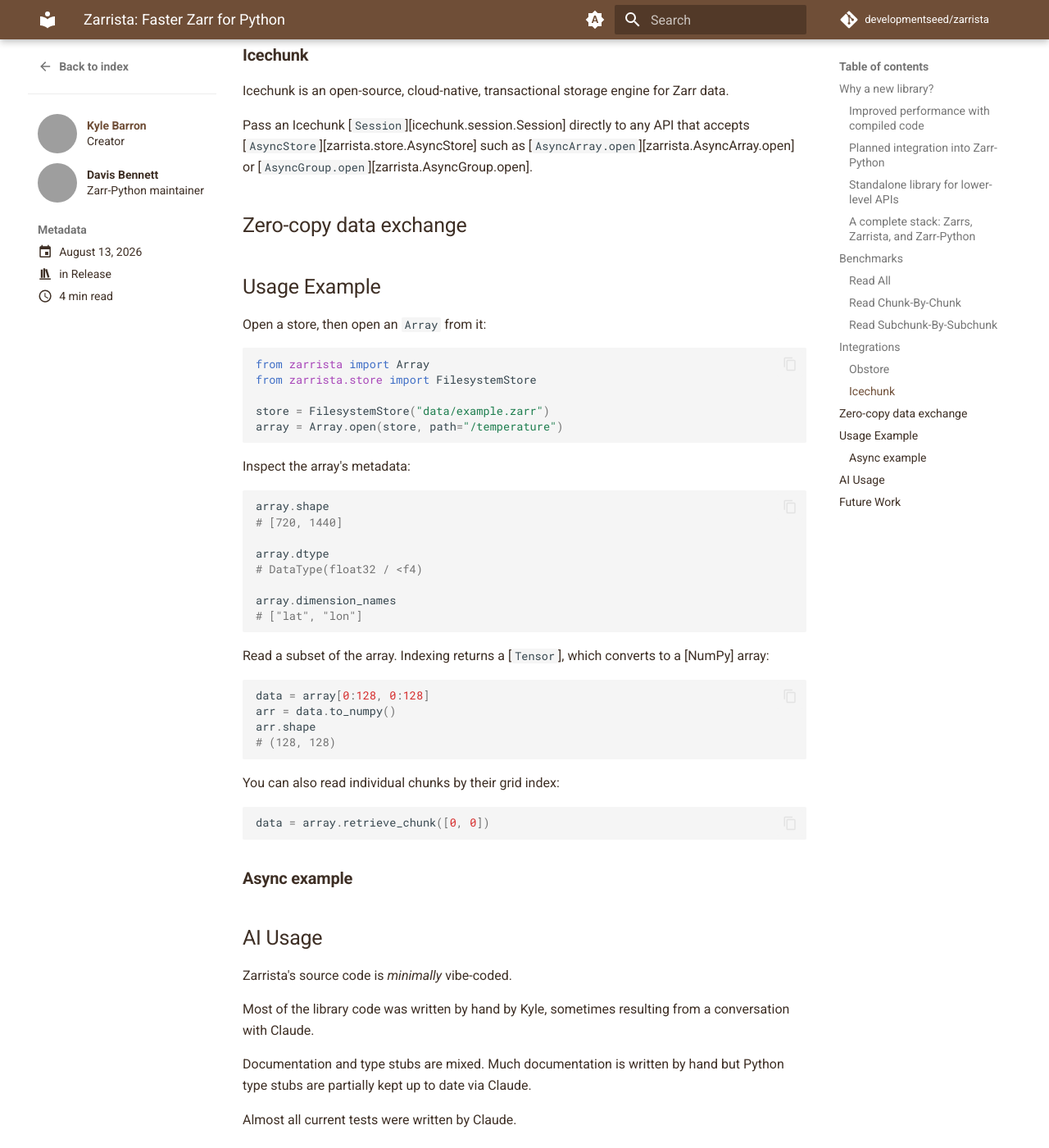
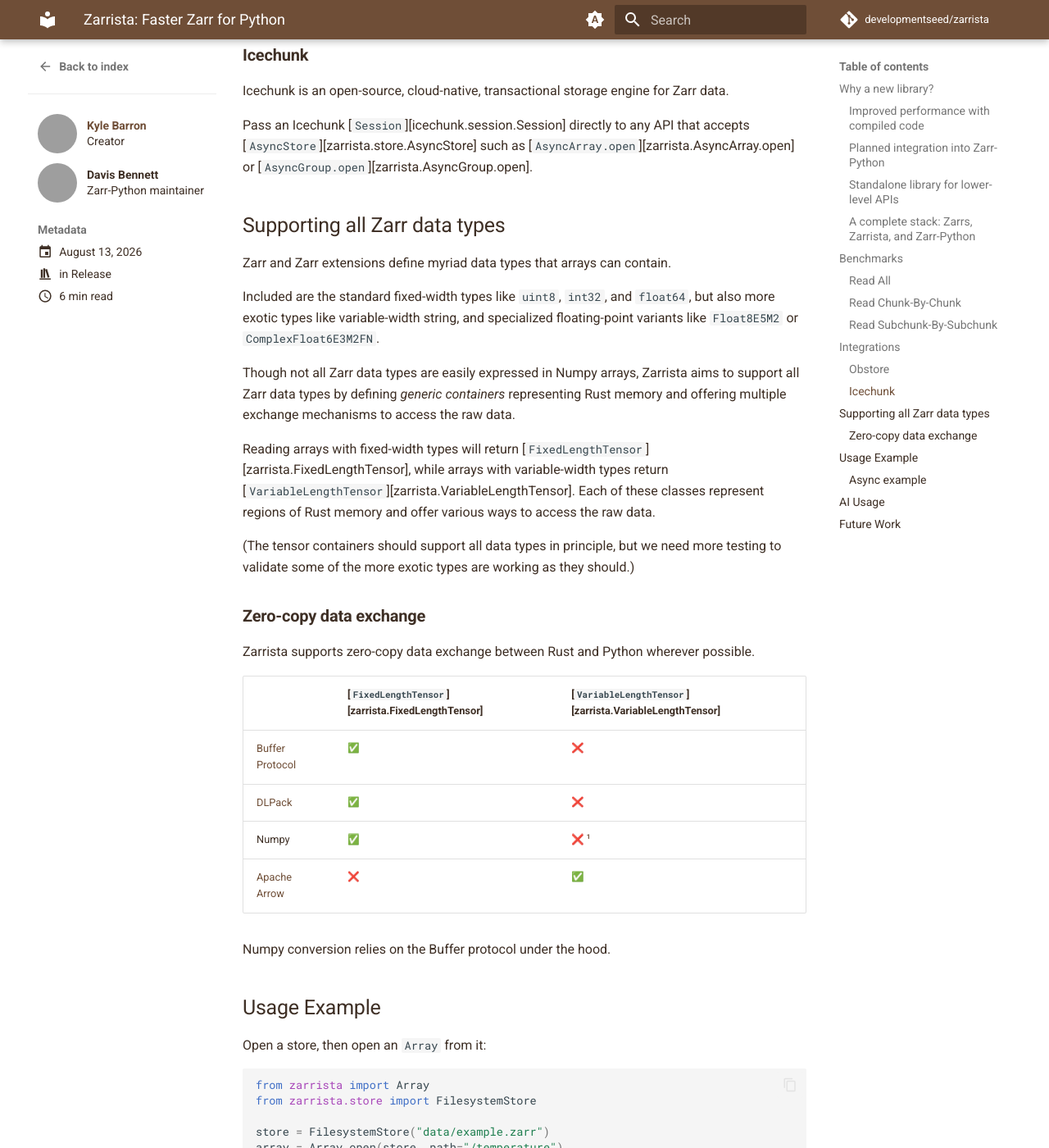
Before and after one commit to developmentseed/zarrista, an MkDocs documentation site: the page built from docs/blog/posts/announcing-zarrista.md, in a window 1280 px wide and 1400 px high, scrolled down 2728 px. Shown: the whole window at 82% size. Built offline with MkDocs 1.6.1 and Material for MkDocs 9.7.7, drawn with Linux system fonts in a browser that asks for light colours; emoji names are drawn with the system emoji font; comment, search, counter and statistics services are not loaded; the version menu is left out; some of the changed text lies outside the part shown; grey boxes are pictures that could not be loaded.

Commit message:
finished draft

````diff
--- a/docs/blog/posts/announcing-zarrista.md
+++ b/docs/blog/posts/announcing-zarrista.md
@@ -107,7 +107,37 @@
 
 Pass an Icechunk [`Session`][icechunk.session.Session] directly to any API that accepts [`AsyncStore`][zarrista.store.AsyncStore] such as [`AsyncArray.open`][zarrista.AsyncArray.open] or [`AsyncGroup.open`][zarrista.AsyncGroup.open].
 
-## Zero-copy data exchange
+## Supporting all Zarr data types
+
+Zarr and Zarr extensions define myriad data types that arrays can contain.
+
+Included are the standard fixed-width types like `uint8`, `int32`, and `float64`, but also more exotic types like variable-width string, and specialized floating-point variants like `Float8E5M2` or `ComplexFloat6E3M2FN`.
+
+Though not all Zarr data types are easily expressed in Numpy arrays, Zarrista aims to support all Zarr data types by defining _generic containers_ representing Rust memory and offering multiple exchange mechanisms to access the raw data.
+
+Reading arrays with fixed-width types will return [`FixedLengthTensor`][zarrista.FixedLengthTensor], while arrays with variable-width types return [`VariableLengthTensor`][zarrista.VariableLengthTensor]. Each of these classes represent regions of Rust memory and offer various ways to access the raw data.
+
+(The tensor containers should support all data types in principle, but we need more testing to validate some of the more exotic types are working as they should.)
+
+### Zero-copy data exchange
+
+Zarrista supports zero-copy data exchange between Rust and Python wherever possible.
+
+|                   | [`FixedLengthTensor`][zarrista.FixedLengthTensor] | [`VariableLengthTensor`][zarrista.VariableLengthTensor] |
+| ----------------- | ------------------------------------------------- | ------------------------------------------------------- |
+| [Buffer Protocol] | :white_check_mark:                                | :x:                                                     |
+| [DLPack]          | :white_check_mark:                                | :x:                                                     |
+| Numpy             | :white_check_mark:                                | :x: [^1]                                                |
+| [Apache Arrow]    | :x:                                               | :white_check_mark:                                      |
+
+Numpy conversion relies on the Buffer protocol under the hood.
+
+[Buffer Protocol]: https://docs.python.org/3/c-api/buffer.html
+[DLPack]: https://dmlc.github.io/dlpack/latest/
+[Apache Arrow]: https://arrow.apache.org/docs/format
+
+
+[^1]: Though we support reading variable-width strings to Numpy arrays, it is not zero copy.
 
 ## Usage Example
 
@@ -151,6 +181,43 @@
 
 ### Async example
 
+
+```py
+from zarrista import AsyncArray
+from obstore.store import S3Store
+
+store = S3Store("bucket", region="us-west-2")
+array = await AsyncArray.open(store, path="/temperature")
+```
+
+Inspect the array's metadata:
+
+```py
+array.shape
+# [720, 1440]
+
+array.dtype
+# DataType(float32 / <f4)
+
+array.dimension_names
+# ["lat", "lon"]
+```
+
+Read a subset of the array. Indexing returns a [`Tensor`], which converts to a [NumPy] array:
+
+```py
+data = await array[0:128, 0:128]
+arr = data.to_numpy()
+arr.shape
+# (128, 128)
+```
+
+You can also read individual chunks by their grid index:
+
+```py
+data = await array.retrieve_chunk([0, 0])
+```
+
 ## AI Usage
 
 Zarrista's source code is _minimally_ vibe-coded.
@@ -162,3 +229,10 @@
 Almost all current tests were written by Claude.
 
 ## Future Work
+
+We plan future work on:
+
+- Integration into Zarr-Python
+- Improved APIs for splitting IO-bound and CPU-bound work
+- Expanded indexing/selection support
+- Async benchmarks with data on object store
````
